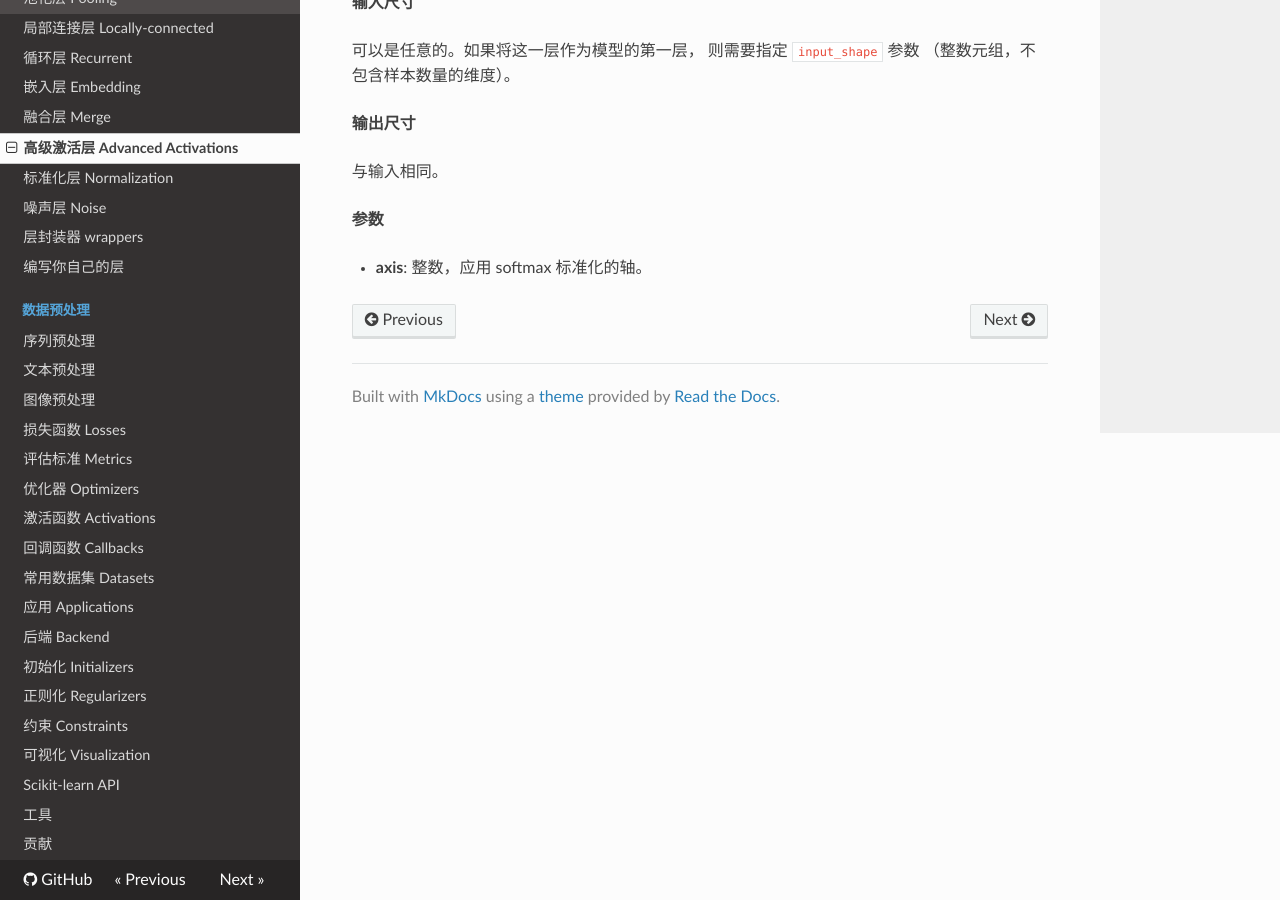
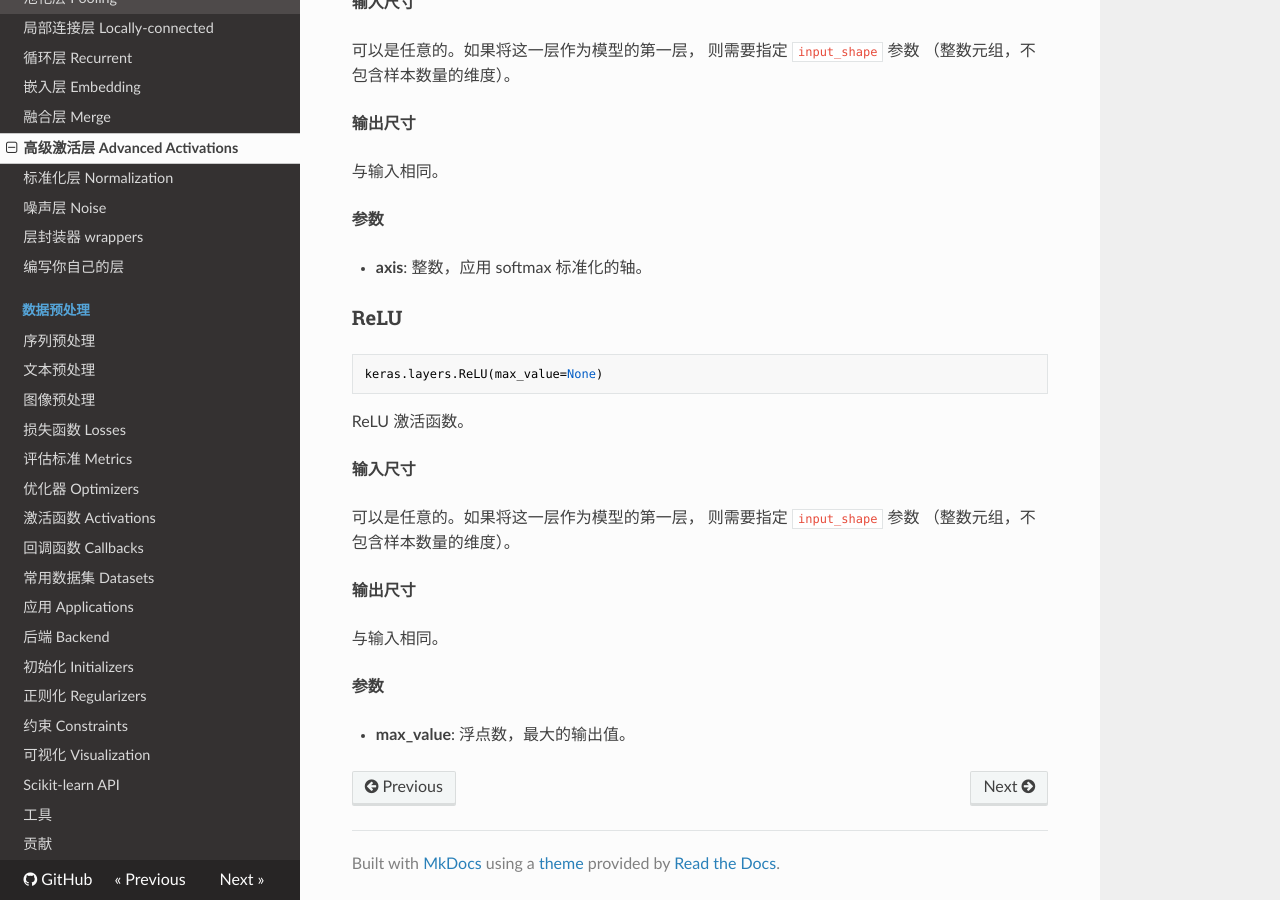
Before and after one commit to keras-team/keras-docs-zh, an MkDocs documentation site: the page built from sources/layers/advanced-activations.md, in a window 1280 px wide and 900 px high, scrolled down 2987 px. Built offline with MkDocs 1.6.1, drawn with Linux system fonts in a browser that asks for light colours; nearby versions of some CDN libraries; old or Windows-style settings are respelled for this version of MkDocs.

Commit message:
Update advanced-activations.md
Add ReLU activation.

````diff
--- a/sources/layers/advanced-activations.md
+++ b/sources/layers/advanced-activations.md
@@ -158,3 +158,25 @@ __输出尺寸__
 __参数__
 
 - __axis__: 整数，应用 softmax 标准化的轴。
+
+### ReLU
+
+```python
+keras.layers.ReLU(max_value=None)
+```
+
+ReLU 激活函数。
+
+__输入尺寸__
+
+可以是任意的。如果将这一层作为模型的第一层，
+则需要指定 `input_shape` 参数
+（整数元组，不包含样本数量的维度）。
+
+__输出尺寸__
+
+与输入相同。
+
+__参数__
+
+- __max_value__: 浮点数，最大的输出值。
````
